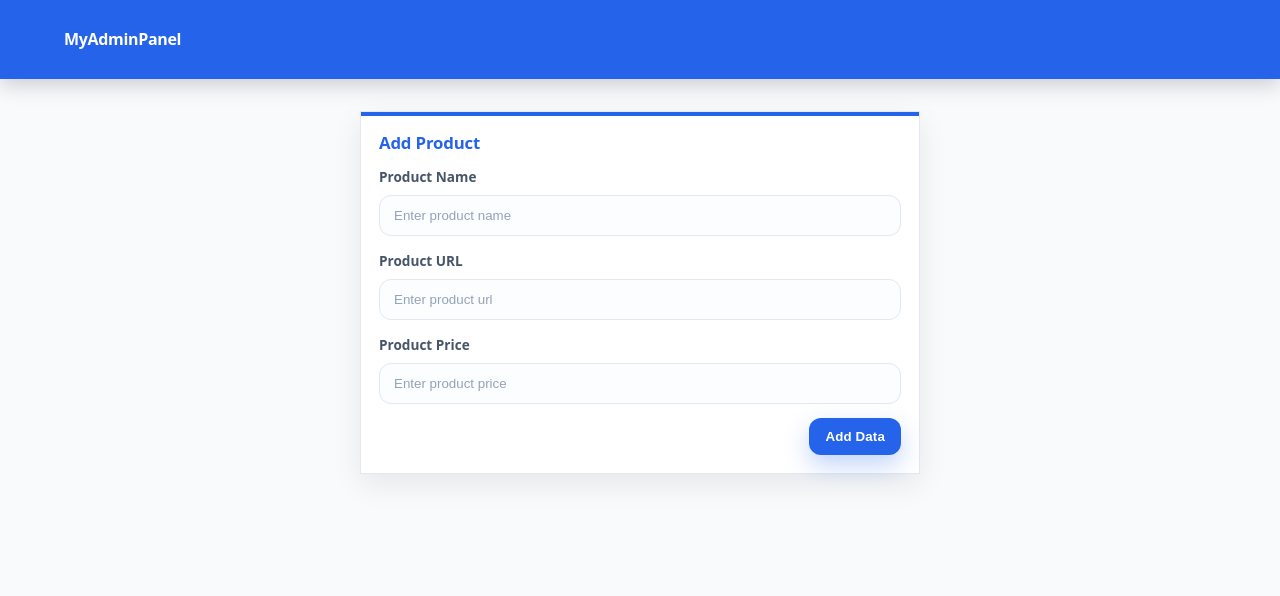
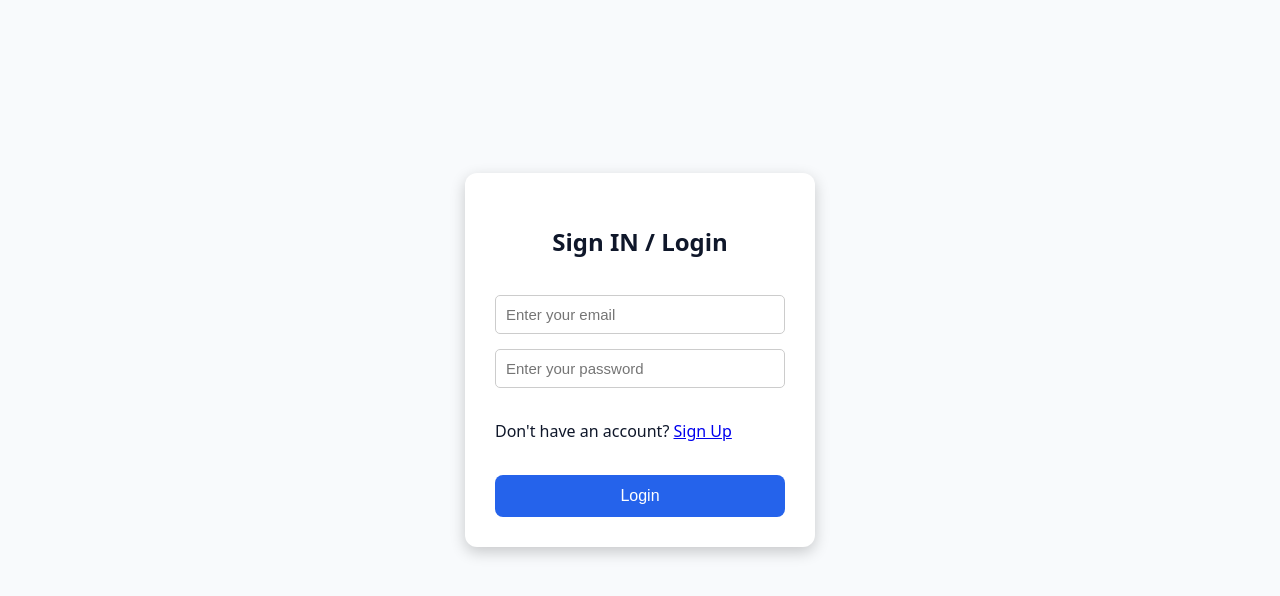
Before and after one commit to ai159357-spc/Firebase-Admin, a React (Vite) app: page / in a window 1280 px wide. Shown: the top 596 px of the page. Built offline with nearby package versions, Linux system fonts and the light colour scheme.

Commit message:
ddasdadas

```diff
--- a/src/Adddata.jsx
+++ b/src/Adddata.jsx
@@ -3,6 +3,7 @@ import { collection, addDoc } from "firebase/firestore";
 import { db } from './firebase data/firbase';
 
 import "./App.css";
+import Navbar from './Navbar';
 
 const Adddata = () => {
   const [productname, setProductName] = useState("");
@@ -38,7 +39,7 @@ const Adddata = () => {
 
   return (
     <div className='main-body'>
-
+      <Navbar/>
       <div className="page-wrap">
         <div className="add-product-card">  {/* changed class name */}
           <h2 className="card-title">Add Product</h2>
--- a/src/App.css
+++ b/src/App.css
@@ -1,10 +1,4 @@
-/*
-  Global styles for: Navbar, Adddata form, Display cards
-  Colors: Primary (blue), Accent (green), Neutrals (white + slate)
-  Animations: subtle fade/slide, hover lift, focus rings
-*/
-
-/* Design tokens */
+/* =================== Global Design Tokens =================== */
 :root {
   --bg: #f8fafc; /* slate-50 */
   --surface: #ffffff; /* white */
@@ -17,18 +11,15 @@
   --accent: #f59e0b; /* amber-500 */
   --accent-600: #d97706; /* amber-600 */
   --ring: rgba(37, 99, 235, 0.35);
+  --radius: 12px;
 }
 
-/* Reset + base */
-*,
-*::before,
-*::after {
+/* =================== Reset + Base =================== */
+*, *::before, *::after {
   box-sizing: border-box;
 }
 
-html,
-body,
-#root {
+html, body, #root {
   height: 100%;
 }
 
@@ -36,22 +27,17 @@ body {
   margin: 0;
   background: var(--bg);
   color: var(--fg);
-  font-family: ui-sans-serif, system-ui, -apple-system, Segoe UI, Roboto, Helvetica, Arial, "Apple Color Emoji",
-    "Segoe UI Emoji";
+  font-family: ui-sans-serif, system-ui, -apple-system, Segoe UI, Roboto, Helvetica, Arial, sans-serif;
   line-height: 1.55;
   -webkit-font-smoothing: antialiased;
   -moz-osx-font-smoothing: grayscale;
 }
 
-img,
-svg,
-video,
-canvas {
+img, svg, video, canvas {
   display: block;
   max-width: 100%;
 }
 
-/* Utilities */
 .container {
   width: 100%;
   max-width: 1200px;
@@ -63,36 +49,23 @@ canvas {
   display: none !important;
 }
 
-/* Animations */
+/* =================== Animations =================== */
 @keyframes fadeInUp {
-  from {
-    opacity: 0;
-    transform: translateY(8px);
-  }
-  to {
-    opacity: 1;
-    transform: translateY(0);
-  }
+  from { opacity: 0; transform: translateY(8px); }
+  to { opacity: 1; transform: translateY(0); }
 }
 
 @keyframes slideDown {
-  from {
-    opacity: 0;
-    transform: translateY(-8px);
-  }
-  to {
-    opacity: 1;
-    transform: translateY(0);
-  }
+  from { opacity: 0; transform: translateY(-8px); }
+  to { opacity: 1; transform: translateY(0); }
 }
 
-/* Navbar */
+/* =================== Navbar =================== */
 .navbar {
   position: sticky;
   top: 0;
   z-index: 50;
   background: var(--primary);
-  border-bottom-color: transparent;
   box-shadow: 0 6px 20px rgba(2, 8, 23, 0.18);
 }
 
@@ -120,7 +93,7 @@ canvas {
   background: rgba(255, 255, 255, 0.1);
 }
 
-/* Hamburger */
+/* Hamburger Menu */
 .menu-toggle {
   display: inline-flex;
   flex-direction: column;
@@ -131,17 +104,13 @@ canvas {
   padding: 8px;
   border-radius: 10px;
   border: 1px solid rgba(255, 255, 255, 0.25);
-  background: rgba(0, 0, 0, 0.25); /* subtle dark bg for visibility */
+  background: rgba(0,0,0,0.25);
   cursor: pointer;
   transition: background-color 180ms ease, transform 180ms ease;
 }
 
 .menu-toggle:hover {
   background: rgba(255, 255, 255, 0.1);
-}
-
-.menu-toggle:active {
-  transform: scale(0.98);
 }
 
 .menu-toggle span {
@@ -193,17 +162,15 @@ canvas {
   display: flex;
 }
 
-.nav-link:hover,
-.nav-link:focus-visible {
+.nav-link:hover, .nav-link:focus-visible {
   color: #ffffff;
   background: rgba(255, 255, 255, 0.12);
   outline: none;
 }
 
+/* Desktop Navbar */
 @media (min-width: 768px) {
-  .menu-toggle {
-    display: none;
-  }
+  .menu-toggle { display: none; }
   .nav-links {
     position: static;
     display: flex !important;
@@ -217,20 +184,16 @@ canvas {
   }
   .nav-link {
     padding: 8px 12px;
-    color: #ffffff; /* white on desktop */
-    border-color: #ffffff; /* border white */
+    color: #ffffff;
+    border-color: #ffffff;
   }
-  .nav-link:hover,
-  .nav-link:focus-visible {
+  .nav-link:hover, .nav-link:focus-visible {
     background: rgba(255, 255, 255, 0.15);
-    color: #ffffff;
   }
-  .menu-toggle span {
-    background: #ffffff;
-  }
+  .menu-toggle span { background: #ffffff; }
 }
 
-/* Page wrapper */
+/* =================== Page Wrapper & Cards =================== */
 .page-wrap {
   width: 100%;
   max-width: 1200px;
@@ -248,65 +211,35 @@ canvas {
   width: 100%;
 }
 
-/* Cards */
-.card {
+.card, .add-product-card {
   background: var(--surface);
   border: 1px solid var(--border);
-  border-top: 3px solid var(--primary);
   border-radius: var(--radius);
-  padding: 14px;
   box-shadow: 0 6px 20px rgba(2, 8, 23, 0.06);
+  padding: 16px;
   transition: transform 180ms ease, box-shadow 180ms ease, border-color 180ms ease;
   animation: fadeInUp 280ms ease both;
 }
 
-.card:hover {
+.card:hover, .add-product-card:hover {
   transform: translateY(-4px);
   box-shadow: 0 12px 28px rgba(2, 8, 23, 0.1);
-  border-color: #dbe3ec;
 }
 
 .card-title {
-  margin: 0 0 10px 0;
+  margin: 0 0 10px;
   font-size: 1.05rem;
   font-weight: 700;
-  letter-spacing: -0.01em;
   color: var(--primary);
 }
 
 .card img {
   border-radius: 10px;
   object-fit: cover;
-  aspect-ratio: 16 / 10;
+  aspect-ratio: 16/10;
 }
 
-/* Add Product form card */
-.main-body {
-  padding: 12px 0 24px;
-}
-
-.add-product-card {
-  background: var(--surface);
-  border: 1px solid var(--border);
-  border-radius: calc(var(--radius) + 2px);
-  padding: 18px;
-  box-shadow: 0 10px 28px rgba(2, 8, 23, 0.08);
-  position: relative;
-  animation: fadeInUp 280ms ease both;
-}
-
-.add-product-card::before {
-  content: "";
-  position: absolute;
-  top: 0;
-  left: 0;
-  right: 0;
-  height: 4px;
-  background: var(--primary);
-  border-top-left-radius: inherit;
-  border-top-right-radius: inherit;
-}
-
+/* Add Product Form Fields */
 .field {
   display: flex;
   flex-direction: column;
@@ -325,7 +258,7 @@ canvas {
   border: 1px solid var(--border);
   background: #fbfdff;
   color: var(--fg);
-  border-radius: 12px;
+  border-radius: var(--radius);
   padding: 12px 14px;
   outline: none;
   transition: border-color 160ms ease, box-shadow 160ms ease, background-color 160ms ease;
@@ -345,40 +278,26 @@ canvas {
   background: #ffffff;
 }
 
-/* Actions */
-.actions {
-  display: flex;
-  align-items: center;
-  justify-content: flex-end;
-  gap: 10px;
-  margin-top: 8px;
-}
-
-/* Button */
+/* =================== Buttons =================== */
 .btn {
-  --btn-bg: var(--primary);
-  --btn-bg-hover: var(--primary-600);
-  --btn-fg: #ffffff;
-
   position: relative;
   display: inline-flex;
   align-items: center;
   justify-content: center;
   gap: 8px;
-  background: var(--btn-bg);
-  color: var(--btn-fg);
+  background: var(--primary);
+  color: #ffffff;
   font-weight: 700;
-  letter-spacing: 0.01em;
   padding: 11px 16px;
-  border: 0;
-  border-radius: 12px;
+  border: none;
+  border-radius: var(--radius);
   cursor: pointer;
   transition: transform 140ms ease, box-shadow 160ms ease, background-color 160ms ease, opacity 160ms ease;
   box-shadow: 0 10px 24px rgba(37, 99, 235, 0.28);
 }
 
 .btn:hover {
-  background: var(--btn-bg-hover);
+  background: var(--primary-600);
   transform: translateY(-1px);
   box-shadow: 0 12px 28px rgba(37, 99, 235, 0.36);
 }
@@ -388,32 +307,92 @@ canvas {
   box-shadow: 0 6px 16px rgba(37, 99, 235, 0.25);
 }
 
-.btn:disabled,
-.btn[disabled] {
+.btn:disabled {
   opacity: 0.6;
   cursor: not-allowed;
-  transform: none;
-  box-shadow: none;
 }
 
 .btn--accent {
-  --btn-bg: var(--accent);
-  --btn-bg-hover: var(--accent-600);
+  background: var(--accent);
 }
 
+.btn--accent:hover {
+  background: var(--accent-600);
+}
+
+/* =================== Login & Signup Forms =================== */
+.login-container {
+  display: flex;
+  justify-content: center;
+  align-items: center;
+  height: 90vh;
+}
+
+.login-form {
+  background: var(--surface);
+  padding: 30px;
+  border-radius: var(--radius);
+  box-shadow: 0 5px 15px rgba(0,0,0,0.2);
+  width: 350px;
+  display: flex;
+  flex-direction: column;
+  gap: 15px;
+}
+
+.login-form h2 {
+  text-align: center;
+  color: var(--fg);
+}
+
+.login-form input {
+  padding: 10px;
+  border: 1px solid #ccc;
+  border-radius: 5px;
+  font-size: 15px;
+}
+
+.login-form button {
+  padding: 12px;
+  background-color: var(--primary);
+  color: white;
+  border: none;
+  border-radius: 8px;
+  font-size: 16px;
+  cursor: pointer;
+  transition: 0.3s;
+}
+
+.login-form button:hover {
+  background-color: var(--primary-600);
+}
+
+.google-btn {
+  padding: 12px;
+  background: #db4437;
+  color: white;
+  border: none;
+  border-radius: 8px;
+  cursor: pointer;
+  width: 100%;
+}
+
+.google-btn:hover {
+  background: #c1351d;
+}
+
+/* =================== Responsive =================== */
 @media (max-width: 480px) {
-  .nav-container {
-    padding: 10px 12px;
-  }
   .page-wrap {
     gap: 12px;
     margin: 16px auto;
     grid-template-columns: 1fr;
   }
-  .add-product-card {
+
+  .add-product-card, .login-form {
     padding: 16px;
   }
-  .btn {
+
+  .btn, .google-btn {
     width: 100%;
   }
 }
--- a/src/App.jsx
+++ b/src/App.jsx
@@ -1,18 +1,17 @@
 import { BrowserRouter, Routes, Route } from "react-router-dom";
 import Adddata from "./Adddata";
 import Display from "./Display";
-import Navbar from "./navbar";
+import Login from "./Login";
+import Signup from "./Signup";
 import "./App.css";
 
 const App = () => {
-
-
-
   return (
     <BrowserRouter>
-      <Navbar />
       <Routes>
-        <Route path="/" element={<Adddata />} />
+        <Route path="/" element={<Login />} />
+        <Route path="/signup" element={<Signup />} />
+        <Route path="/home" element={<Adddata />} />
         <Route path="/display" element={<Display />} />
       </Routes>
     </BrowserRouter>
--- a/src/Display.jsx
+++ b/src/Display.jsx
@@ -2,6 +2,7 @@ import React, { useEffect, useState } from 'react';
 import { collection, getDocs } from "firebase/firestore";
 import { db } from './firebase data/firbase';
 import "./App.css";
+import Navbar from './Navbar';
 
 const Display = () => {
   const [users, setUsers] = useState([]);
@@ -21,6 +22,9 @@ const Display = () => {
   }, []);
 
   return (
+    <>
+      <Navbar />
+
       <div className="page-wrap">
         {users.length > 0 ? (
           users.map((user) => (
@@ -34,6 +38,8 @@ const Display = () => {
           <p>Loading data...</p>
         )}
       </div>
+    </>
+
   );
 };
 
--- /dev/null
+++ b/src/Login.jsx
@@ -0,0 +1,43 @@
+import React, { useState } from "react";
+import { useNavigate, Link } from "react-router-dom";
+import { getAuth, signInWithEmailAndPassword } from "firebase/auth";
+import "./App.css";
+
+const Login = () => {
+  const [email, setEmail] = useState("");
+  const [password, setPassword] = useState("");
+  const navigate = useNavigate();
+  const auth = getAuth();
+
+  const handleLogin = (e) => {
+    e.preventDefault();
+    if (!email || !password) {
+      alert("Please fill in both email and password!");
+      return;
+    }
+
+    signInWithEmailAndPassword(auth, email, password)
+      .then((userCredential) => {
+        const user = userCredential.user;
+        alert(`Logged in successfully! Welcome ${user.email}`);
+        navigate("/home");
+      })
+      .catch((error) => {
+        alert(`Login Error (${error.code}): ${error.message}`);
+      });
+  };
+
+  return (
+    <div className="login-container">
+      <form className="login-form" onSubmit={handleLogin}>
+        <h2>Sign IN / Login</h2>
+        <input type="email" placeholder="Enter your email" value={email} onChange={(e) => setEmail(e.target.value)} />
+        <input type="password" placeholder="Enter your password" value={password} onChange={(e) => setPassword(e.target.value)} />
+        <p>Don't have an account? <Link to="/signup">Sign Up</Link></p>
+        <button type="submit">Login</button>
+      </form>
+    </div>
+  );
+};
+
+export default Login;
--- /dev/null
+++ b/src/Signup.jsx
@@ -0,0 +1,71 @@
+import React, { useState } from "react";
+import { useNavigate, Link } from "react-router-dom";
+import { getAuth, createUserWithEmailAndPassword, GoogleAuthProvider, signInWithPopup } from "firebase/auth";
+import { getFirestore, doc, setDoc } from "firebase/firestore";
+import "./App.css";
+
+const Signup = () => {
+  const [email, setEmail] = useState("");
+  const [password, setPassword] = useState("");
+  const [confirmPassword, setConfirmPassword] = useState("");
+  const navigate = useNavigate();
+
+  const auth = getAuth();
+  const db = getFirestore();
+  const googleProvider = new GoogleAuthProvider();
+
+  const handleSignup = async (e) => {
+    e.preventDefault();
+    if (!email || !password || !confirmPassword) {
+      alert("Please fill in all fields!");
+      return;
+    }
+    if (password !== confirmPassword) {
+      alert("Passwords do not match!");
+      return;
+    }
+
+    try {
+      const userCredential = await createUserWithEmailAndPassword(auth, email, password);
+      const user = userCredential.user;
+
+      await setDoc(doc(db, "users", user.uid), { email: user.email, createdAt: new Date() });
+      alert(`Signup successful! Welcome ${user.email}`);
+      navigate("/");
+    } catch (error) {
+      alert(`Signup Error (${error.code}): ${error.message}`);
+    }
+  };
+
+  const handleGoogleSignIn = async () => {
+    try {
+      const result = await signInWithPopup(auth, googleProvider);
+      const user = result.user;
+
+      await setDoc(doc(db, "users", user.uid), { email: user.email, createdAt: new Date() }, { merge: true });
+      alert(`Google Sign-In successful! Welcome ${user.email}`);
+      navigate("/home");
+    } catch (error) {
+      alert(`Google Sign-In Error (${error.code}): ${error.message}`);
+    }
+  };
+
+  return (
+    <div className="login-container">
+      <form className="login-form" onSubmit={handleSignup}>
+        <h2>Sign Up</h2>
+        <input type="email" placeholder="Enter your email" value={email} onChange={(e) => setEmail(e.target.value)} />
+        <input type="password" placeholder="Enter your password" value={password} onChange={(e) => setPassword(e.target.value)} />
+        <input type="password" placeholder="Confirm password" value={confirmPassword} onChange={(e) => setConfirmPassword(e.target.value)} />
+        <p>Already have an account? <Link to="/">Login</Link></p>
+        <button type="submit">Sign Up</button>
+      <hr />
+      <button className="google-btn" onClick={handleGoogleSignIn}>
+        Sign Up / Login with Google
+      </button>
+      </form>
+    </div>
+  );
+};
+
+export default Signup;
--- a/src/firebase data/firbase.js
+++ b/src/firebase data/firbase.js
@@ -1,5 +1,6 @@
 import { initializeApp } from "firebase/app";
 import { getFirestore } from "firebase/firestore";
+import { getAuth } from "firebase/auth";
 
 const firebaseConfig = {
   apiKey: "AIzaSyAfElJyKhPlkjF4IQDThbMAJ08tii3jhEs",
@@ -12,3 +13,4 @@ const firebaseConfig = {
 
 const app = initializeApp(firebaseConfig);
 export const db = getFirestore(app);
+export const auth = getAuth(app);
--- a/src/navbar.jsx
+++ b/src/navbar.jsx
@@ -5,25 +5,21 @@ import "./App.css";
 const Navbar = () => {
   const [menuOpen, setMenuOpen] = useState(false);
 
-  const toggleMenu = () => {
-    setMenuOpen(!menuOpen);
-  };
+  const toggleMenu = () => setMenuOpen(!menuOpen);
 
   return (
     <nav className="navbar">
       <div className="nav-container">
         <Link to="/" className="nav-logo">MyAdminPanel</Link>
 
-        {/* Hamburger Menu Button */}
         <div className={`menu-toggle ${menuOpen ? 'open' : ''}`} onClick={toggleMenu}>
           <span></span>
           <span></span>
           <span></span>
         </div>
 
-        {/* Nav Links */}
         <div className={`nav-links ${menuOpen ? 'active' : ''}`}>
-          <Link to="/" className="nav-link" onClick={() => setMenuOpen(false)}>Add Product</Link>
+          <Link to="/home" className="nav-link" onClick={() => setMenuOpen(false)}>Add Product</Link>
           <Link to="/display" className="nav-link" onClick={() => setMenuOpen(false)}>Display Products</Link>
         </div>
       </div>
```
Lines whose indentation alone changed are shown as unchanged.
